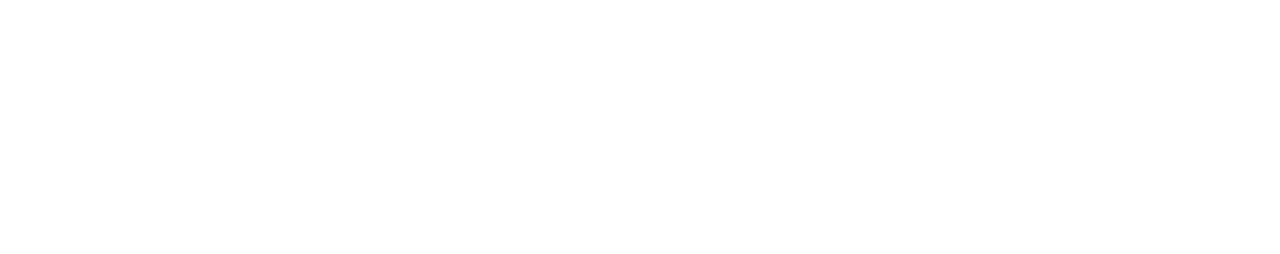
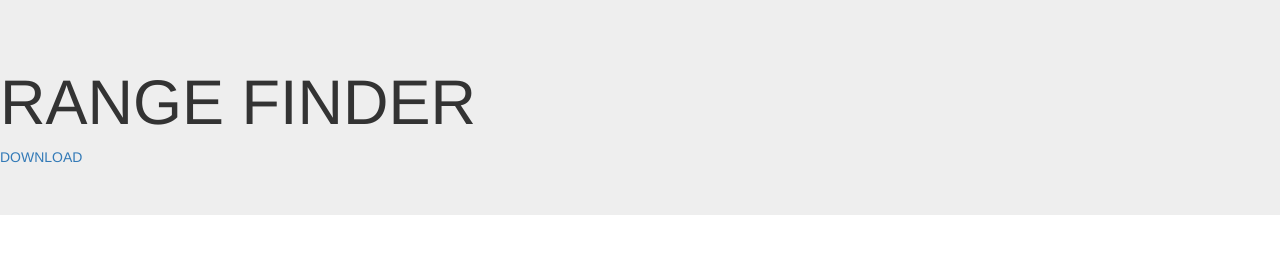
Before and after one commit to yesmorelight/tester2, a plain HTML site: page index.html in a window 1280 px wide. Drawn offline with nearby package versions, Linux system fonts and the light colour scheme.

Commit message:
Update index.html

```diff
--- a/index.html
+++ b/index.html
@@ -9,6 +9,12 @@
 
 <body>
 
+  <!-- LANDING-->
+  <div class="jumbotron" id="landing">
+    <h1>RANGE FINDER</h1>
+    <a href="#">DOWNLOAD</a>
+  </div>
+
 </body>
 
 </html>
```
